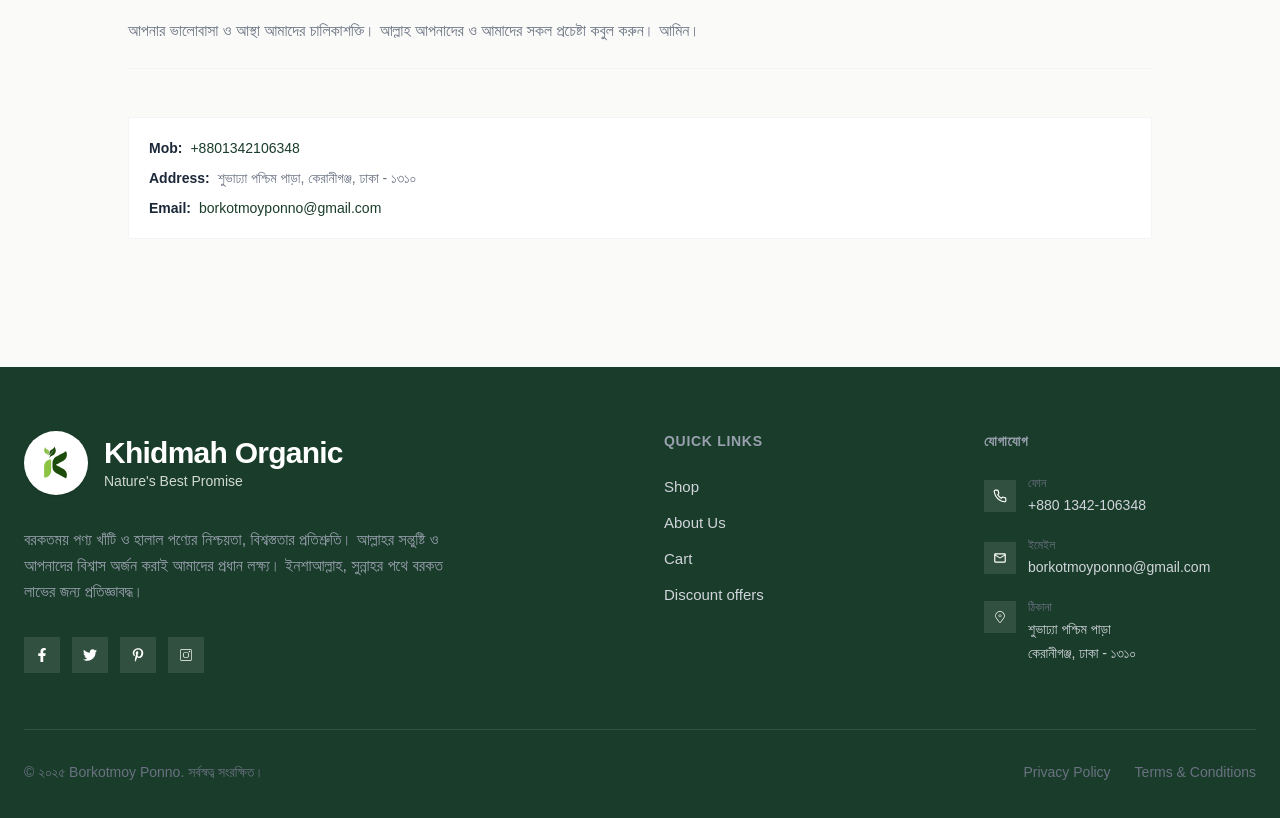
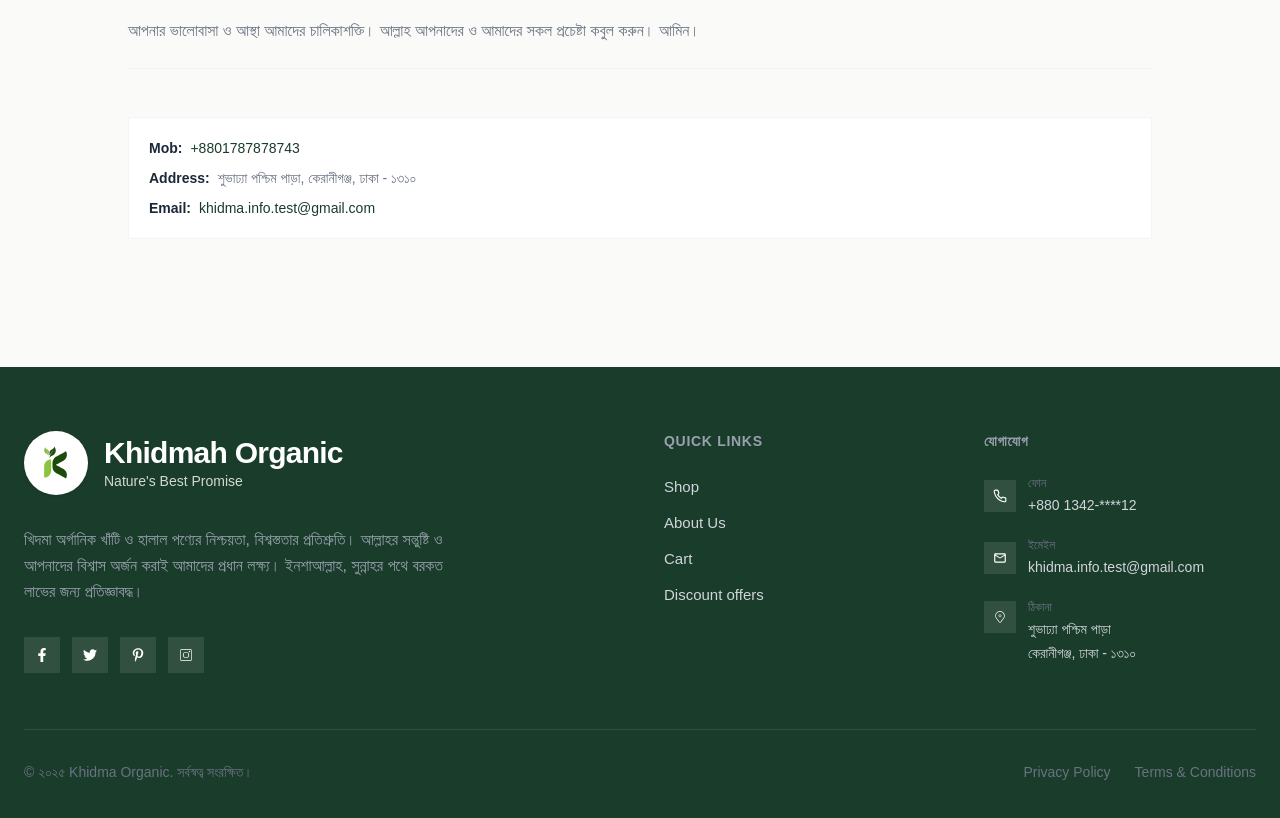
Before and after one commit to mustafa-siam/borkotmoyponno-statif, a Next.js app: page /about in a window 1280 px wide. Shown: the part 1200-2018 px from the top of the page. Built offline with nearby package versions, Linux system fonts and the light colour scheme; no server answers; a web font is replaced by a local one.

Commit message:
Update branding from "Borkotmoy Ponno" to "Khidma Organic" across multiple components and pages, including login, signup, shop details, order invoice, about section, footer, and dashboard sidebar. Adjust contact information and ensure consistency in messaging throughout the application.

```diff
--- a/src/app/(home2)/step/[slug]/ShopDetails.tsx
+++ b/src/app/(home2)/step/[slug]/ShopDetails.tsx
@@ -379,8 +379,7 @@
                               return (
                                 <label
                                   key={index}
-                                  className={`flex flex-col sm:flex-row sm:items-center justify-between gap-4 cursor-pointer p-3 sm:p-4 border-2 rounded-xl transition-all duration-200 ${
-                                    isSelected
+                                  className={`flex flex-col sm:flex-row sm:items-center justify-between gap-4 cursor-pointer p-3 sm:p-4 border-2 rounded-xl transition-all duration-200 ${isSelected
                                     ? "border-forest-green bg-forest-green/5 shadow-sm"
                                     : "border-gray-200 hover:border-forest-green/40 bg-white"
                                     }`}
@@ -608,8 +607,7 @@
                             </label>
                             <input
                               type="tel"
-                              className={`w-full p-3 border rounded-lg outline-none focus:ring-1 ${
-                                errors.bkashPhone
+                              className={`w-full p-3 border rounded-lg outline-none focus:ring-1 ${errors.bkashPhone
                                 ? "border-red-500 focus:ring-red-500"
                                 : "border-gray-300 focus:ring-forest-green focus:border-forest-green"
                                 }`}
@@ -634,8 +632,7 @@
                             </label>
                             <input
                               type="text"
-                              className={`w-full p-3 border rounded-lg outline-none focus:ring-1 ${
-                                errors.bkashTransactionId
+                              className={`w-full p-3 border rounded-lg outline-none focus:ring-1 ${errors.bkashTransactionId
                                 ? "border-red-500 focus:ring-red-500"
                                 : "border-gray-300 focus:ring-forest-green focus:border-forest-green"
                                 }`}
@@ -672,8 +669,7 @@
                       <button
                         type="submit"
                         disabled={placeOrderLoading}
-                        className={`w-full py-4 border border-4 border-[#FFa800] rounded-lg flex items-center justify-center gap-3 text-lg sm:text-xl font-bold transition-all shadow-md ${
-                          placeOrderLoading
+                        className={`w-full py-4 border border-4 border-[#FFa800] rounded-lg flex items-center justify-center gap-3 text-lg sm:text-xl font-bold transition-all shadow-md ${placeOrderLoading
                           ? "bg-gray-400 cursor-not-allowed text-white"
                           : "bg-[#1a6630] hover:bg-[#152a1f] text-white cursor-pointer hover:shadow-lg"
                           }`}
@@ -719,9 +715,9 @@
                       অর্ডার করতে চাই
                     </Link>
                     <p className="text-base sm:text-2xl font-bold text-center leading-snug">
-                      তাই আর দেরি না করে আজই অর্ডার করুন <br /> প্রয়োজনে হোয়াটআপ করুন - +8801342106348
+                      তাই আর দেরি না করে আজই অর্ডার করুন <br /> প্রয়োজনে হোয়াটআপ করুন - +8801787878743
                     </p>
-                    <a href="https://wa.me/+8801342106348" target="_blank" rel="noopener noreferrer">
+                    <a href="https://wa.me/+8801787878743" target="_blank" rel="noopener noreferrer">
                       <button className="rounded-none bg-[#67D449] text-white text-lg font-bold py-2 px-4 cursor-pointer flex items-center justify-center gap-3">
                         <FaWhatsapp /> WhatsApp
                       </button>
@@ -746,9 +742,9 @@
                     অর্ডার করতে চাই
                   </Link>
                   <p className="text-base sm:text-2xl font-bold text-center leading-snug">
-                    তাই আর দেরি না করে আজই অর্ডার করুন <br /> প্রয়োজনে হোয়াটআপ করুন - +8801342106348
+                    তাই আর দেরি না করে আজই অর্ডার করুন <br /> প্রয়োজনে হোয়াটআপ করুন - +8801787878743
                   </p>
-                  <a href="https://wa.me/+8801342106348" target="_blank" rel="noopener noreferrer">
+                  <a href="https://wa.me/+8801787878743" target="_blank" rel="noopener noreferrer">
                     <button className="rounded-none bg-[#67D449] text-white text-lg font-bold py-2 px-4 cursor-pointer flex items-center justify-center gap-3">
                       <FaWhatsapp /> WhatsApp
                     </button>
@@ -798,9 +794,9 @@
                     অর্ডার করতে চাই
                   </Link>
                   <p className="text-base sm:text-2xl font-bold text-center leading-snug">
-                    তাই আর দেরি না করে আজই অর্ডার করুন <br /> প্রয়োজনে হোয়াটআপ করুন - +8801342106348
+                    তাই আর দেরি না করে আজই অর্ডার করুন <br /> প্রয়োজনে হোয়াটআপ করুন - +8801787878743
                   </p>
-                  <a href="https://wa.me/+8801342106348" target="_blank" rel="noopener noreferrer">
+                  <a href="https://wa.me/+8801787878743" target="_blank" rel="noopener noreferrer">
                     <button className="rounded-none bg-[#67D449] text-white text-lg font-bold py-2 px-4 cursor-pointer flex items-center justify-center gap-3">
                       <FaWhatsapp /> WhatsApp
                     </button>
@@ -821,7 +817,7 @@
                   আপনার প্রত্যাশিত ফলাফল পেতে সঠিক নিয়মে নিয়মিত ব্যবহার অপরিহার্য।
                 </p>
                 <div className="hidden sm:block sm:text-start py-7">
-                  <a href="https://wa.me/+8801342106348" target="_blank" rel="noopener noreferrer">
+                  <a href="https://wa.me/+8801787878743" target="_blank" rel="noopener noreferrer">
                     <button className="rounded-none bg-[#67D449] text-white text-lg font-bold py-2 px-4 cursor-pointer flex items-center justify-center gap-3">
                       <FaWhatsapp /> WhatsApp
                     </button>
@@ -833,17 +829,17 @@
                 <h1 className="text-2xl sm:text-3xl lg:text-4xl font-bold">
                   নানান রকম অফার আপডেট পেতে <br /> আমাদের পেইজে লাইক দিন
                 </h1>
-                <Link target="_blank" href={"https://www.facebook.com/borkotmoyponno"}>
+                <Link target="_blank" href="#">
                   <button className="mx-auto text-center bg-bright-orange px-3 py-2 text-lg text-midnight-navy cursor-pointer flex items-center">
-                    <FaFacebookF className="text-blue-500 mr-2 text-xl" /> Borkotmoy Ponno
+                    <FaFacebookF className="text-blue-500 mr-2 text-xl" /> Khidma Organic
                   </button>
                 </Link>
                 <Link
-                  href="https://www.facebook.com/borkotmoyponno"
+                  href="#"
                   target="_blank"
                   className="text-base w-fit px-4 py-2 mx-auto mt-3 block text-white rounded"
                 >
-                  Borkotmoy Ponno— যেখানে প্রতিটি পণ্যের মাঝে থাকে সততা, বিশ্বাস ও খোদাভীতির ছোঁয়া।
+                  Khidma Organic— যেখানে প্রতিটি পণ্যের মাঝে থাকে সততা, বিশ্বাস ও খোদাভীতির ছোঁয়া।
                 </Link>
               </div>
             </div>
@@ -895,7 +891,7 @@
               </p>
               {allData.length > 0 ? (
                 <div className="grid grid-cols-2 sm:grid-cols-3 lg:grid-cols-4 gap-4">
-                    {allData.slice(0,4).map((product) => (
+                  {allData.slice(0, 4).map((product) => (
                     <ProductCard
                       key={product._id}
                       product={product}
--- a/src/app/(home2)/step/[slug]/page.tsx
+++ b/src/app/(home2)/step/[slug]/page.tsx
@@ -35,7 +35,7 @@
     // This block runs if the DNS fails or the server is down
     console.error("Metadata fetch failed for slug:", slug);
     return {
-      title: "Product | Ponno Bari",
+      title: "Product | Khidma Organic",
       description: "High quality authentic products.",
     };
   }
--- a/src/app/layout.tsx
+++ b/src/app/layout.tsx
@@ -22,7 +22,7 @@
     description:
       "Khidmah Organic is an e-commerce platform that specializes in selling organic and natural products, including food items, cosmetics, and household goods. The platform aims to provide customers with high-quality, eco-friendly products sourced from trusted suppliers.",
     url: process.env.NEXT_PUBLIC_SITE_URL || "https://borkotmoyponno.com",
-    siteName: "Borkotmoy Ponno",
+    siteName: "Khidma Organic",
     images: [
       {
         url: "https://borkotmoyponno.com/web.png",
--- a/src/components/OrderInvoice.tsx
+++ b/src/components/OrderInvoice.tsx
@@ -155,7 +155,7 @@
 
         {/* Header */}
         <View style={styles.header}>
-          <Text style={styles.brand}>Borkotmoy Ponno</Text>
+          <Text style={styles.brand}>Khidma Organic</Text>
           <Text style={styles.title}>Official Invoice</Text>
         </View>
 
--- a/src/components/layout/Home/About/AboutSection/AboutSection.tsx
+++ b/src/components/layout/Home/About/AboutSection/AboutSection.tsx
@@ -15,7 +15,7 @@
         />
         <div className="text-base text-gray-500 space-y-5 leading-relaxed">
           <p>
-            🌿 <span className="font-semibold text-forest-green">বরকতময় পণ্য</span> — বিশ্বাস, বরকত ও ভালোবাসার একটি নাম
+            🌿 <span className="font-semibold text-forest-green">খিদমা অর্গানিক</span> — বিশ্বাস, বরকত ও ভালোবাসার একটি নাম
           </p>
 
           <p>
@@ -23,7 +23,7 @@
           </p>
 
           <p>
-            <span className="italic">‘বরকতময় পণ্য’</span> কেবল একটি ব্র্যান্ড নয়, এটি একটি ইবাদতের মাধ্যম। প্রতিটি পণ্যের পেছনে রয়েছে পরিশ্রম, দোয়া, এবং আমানতের দায়িত্ববোধ। আমরা শুধু পণ্য দিই না, আপনাকে পৌঁছে দিই প্রাকৃতিক বিশুদ্ধতা আর একটুখানি প্রশান্তি।
+            <span className="italic">‘খিদমা অর্গানিক’</span> কেবল একটি ব্র্যান্ড নয়, এটি একটি ইবাদতের মাধ্যম। প্রতিটি পণ্যের পেছনে রয়েছে পরিশ্রম, দোয়া, এবং আমানতের দায়িত্ববোধ। আমরা শুধু পণ্য দিই না, আপনাকে পৌঁছে দিই প্রাকৃতিক বিশুদ্ধতা আর একটুখানি প্রশান্তি।
           </p>
 
           <p>
@@ -35,7 +35,7 @@
           </blockquote>
 
           <p>
-            <span className="font-semibold text-forest-green">বরকতময় পণ্য</span> — হালাল রিজিকের পথে একটি বিশ্বস্ত নাম।
+            <span className="font-semibold text-forest-green">খিদমা অর্গানিক</span> — হালাল রিজিকের পথে একটি বিশ্বস্ত নাম।
           </p>
 
           <p>
@@ -50,10 +50,10 @@
           <p className="flex items-center gap-2">
             <span className="font-semibold text-midnight-navy">Mob:</span>
             <a
-              href="tel:+8801342106348"
+              href="tel:+8801787878743"
               className="text-forest-green hover:text-deepGreen transition-colors duration-300"
             >
-              +8801342106348
+              +8801787878743
             </a>
           </p>
           <p className="flex items-center gap-2">
@@ -63,10 +63,10 @@
           <p className="flex items-center gap-2">
             <span className="font-semibold text-midnight-navy">Email:</span>
             <a
-              href="mailto:borkotmoyponno@gmail.com"
+              href="mailto:khidma.info.test@gmail.com"
               className="text-forest-green hover:text-deepGreen transition-colors duration-300"
             >
-              borkotmoyponno@gmail.com
+              khidma.info.test@gmail.com
             </a>
           </p>
         </div>
--- a/src/components/layout/Home/Home/Reliable/Reliable.tsx
+++ b/src/components/layout/Home/Home/Reliable/Reliable.tsx
@@ -119,7 +119,7 @@
                 <div className="w-8 h-8 bg-white/15 flex items-center justify-center">
                   <Phone className="w-4 h-4" />
                 </div>
-                <span className="">+8801342-106348</span>
+                <span className="">+88013**-****12</span>
               </a>
             </div>
           </div>
--- a/src/components/layout/Home/Home/Reliable/backup.tsx
+++ b/src/components/layout/Home/Home/Reliable/backup.tsx
@@ -85,10 +85,10 @@
             প্রতিদিনের পুষ্টি চাহিদা মেটাতে প্রাকৃতিক সমাধান।
           </p>
           <a
-            href="tel:+8801342106348"
+            href="tel:+8801787878743"
             className="flex w-fit items-center gap-2 px-10 py-2 text-white bg-forest-green font-medium rounded mt-5 "
           >
-            <ImPhone /> +8801342106348
+            <ImPhone /> +8801787878743
 
           </a>
         </div>
--- a/src/components/layout/Home/shared/Footer.tsx
+++ b/src/components/layout/Home/shared/Footer.tsx
@@ -35,7 +35,7 @@
               </div>
             </div>
             <p className="text-gray-400 text-base leading-relaxed mb-8 max-w-md">
-              বরকতময় পণ্য খাঁটি ও হালাল পণ্যের নিশ্চয়তা, বিশ্বস্ততার
+              খিদমা অর্গানিক  খাঁটি ও হালাল পণ্যের নিশ্চয়তা, বিশ্বস্ততার
               প্রতিশ্রুতি। আল্লাহর সন্তুষ্টি ও আপনাদের বিশ্বাস অর্জন করাই আমাদের
               প্রধান লক্ষ্য। ইনশাআল্লাহ, সুন্নাহর পথে বরকত লাভের জন্য
               প্রতিজ্ঞাবদ্ধ।
@@ -44,7 +44,7 @@
             {/* Social Icons */}
             <div className="flex gap-3">
               <a
-                href="https://www.facebook.com/share/1F6fx8poq6/"
+                href="#"
                 target="_blank"
                 className="w-9 h-9 bg-white/10 hover:bg-forest-green flex items-center justify-center transition-all duration-200 cursor-pointer"
               >
@@ -128,10 +128,10 @@
                 <div>
                   <p className="text-xs text-gray-500 mb-0.5">ফোন</p>
                   <a
-                    href="tel:+8801342106348"
+                    href="tel:+8801787878743"
                     className="text-gray-300 hover:text-white transition-colors text-sm"
                   >
-                    +880 1342-106348
+                    +880 1342-****12
                   </a>
                 </div>
               </div>
@@ -143,10 +143,10 @@
                 <div>
                   <p className="text-xs text-gray-500 mb-0.5">ইমেইল</p>
                   <a
-                    href="mailto:borkotmoyponno@gmail.com"
+                    href="mailto:khidma.info.test@gmail.com"
                     className="text-gray-300 hover:text-white transition-colors text-sm"
                   >
-                    borkotmoyponno@gmail.com
+                    khidma.info.test@gmail.com
                   </a>
                 </div>
               </div>
@@ -177,7 +177,7 @@
         <div className="border-t border-white/10 pt-8">
           <div className="flex flex-col md:flex-row justify-between items-center gap-4">
             <p className="text-gray-500 text-sm text-center md:text-left">
-              © ২০২৫ Borkotmoy Ponno. সর্বস্বত্ব সংরক্ষিত।
+              © ২০২৫ Khidma Organic. সর্বস্বত্ব সংরক্ষিত।
             </p>
 
             <div className="flex items-center gap-6 text-sm">
--- a/src/components/layout/dashboard/shared/app-sidebar.tsx
+++ b/src/components/layout/dashboard/shared/app-sidebar.tsx
@@ -40,7 +40,7 @@
     },
     teams: [
       {
-        name: "Borkotmoy Ponno",
+        name: "Khidma Organic",
         logo: BadgeCheck,
         plan: "Dhaka, Bangladesh. ",
         url: "/",
```
Also changed, not shown: src/app/(auth)/login/page.tsx (+5 -7 lines), src/app/(auth)/signup/page.tsx (+7 -10 lines). Lines whose indentation alone changed are shown as unchanged.
